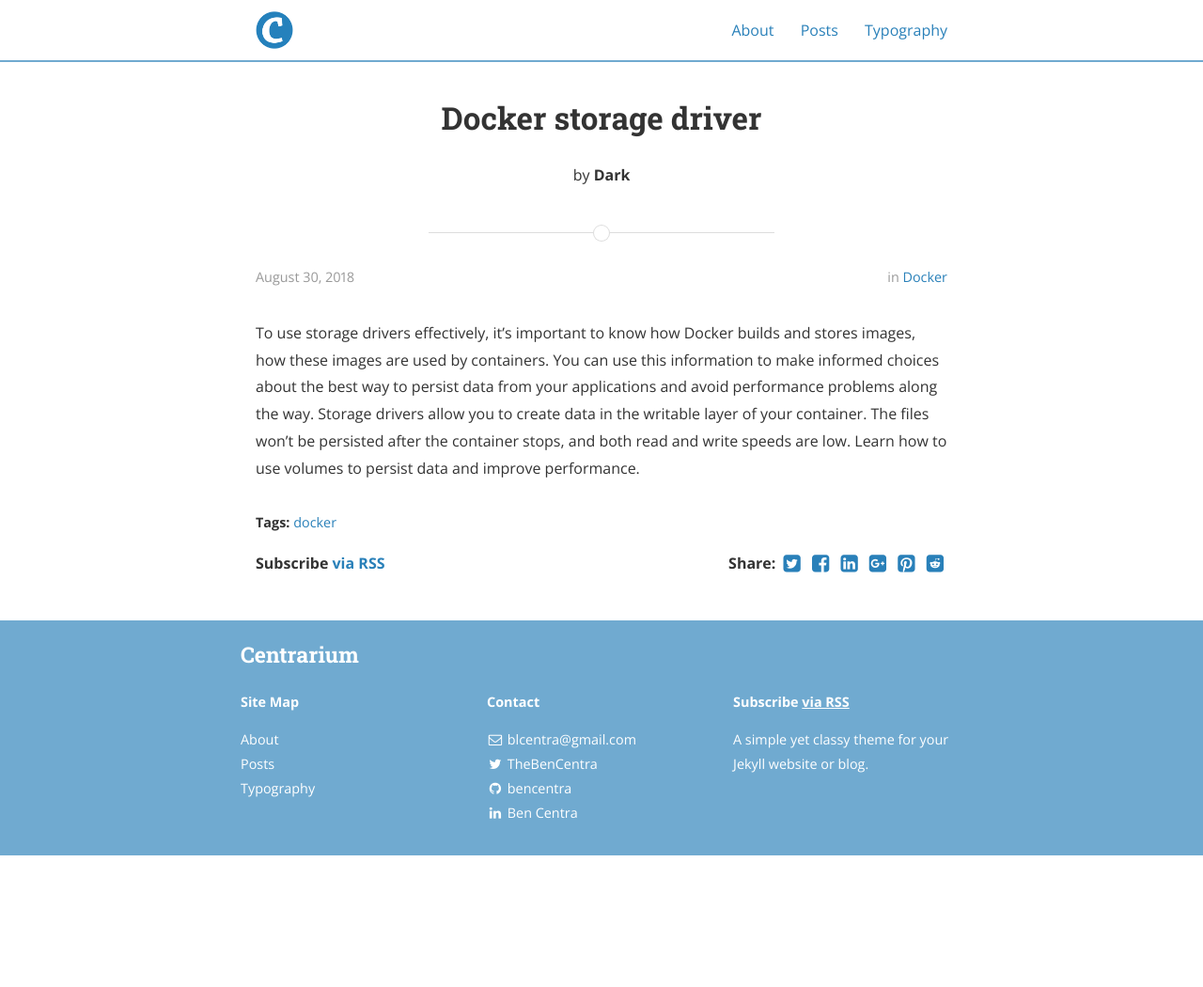
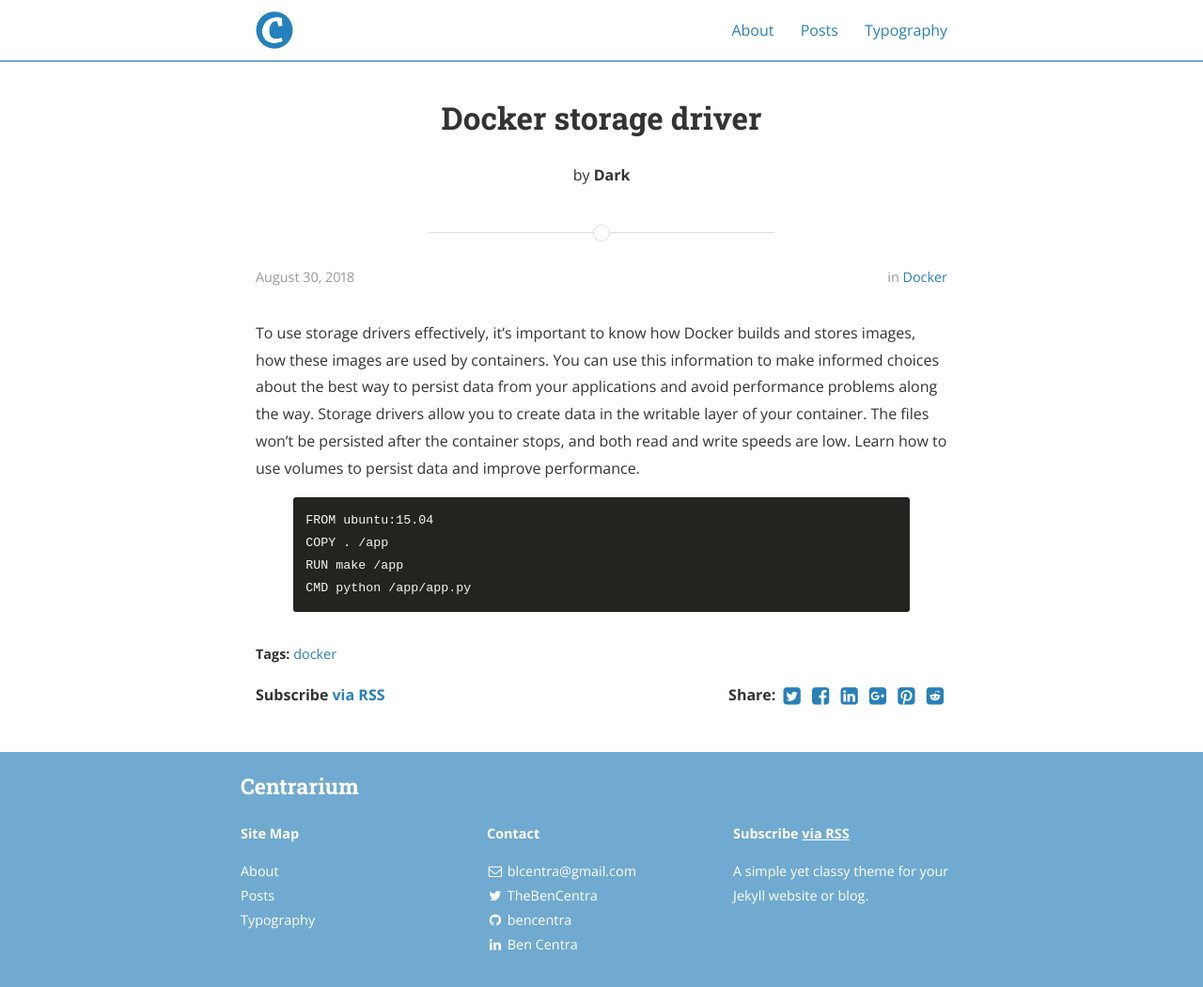
Before and after one commit to Dark0096/Dark0096.github.io, a Jekyll site: the page built from _posts/2018-08-30-docker-storage-driver.markdown, in a window 1280 px wide. Shown: the whole page at 94% size. Built offline with Jekyll 4.4.1, drawn with Linux system fonts in a browser that asks for light colours; nearby versions of some CDN libraries; before the commit the page ends 910 px from its top, so only the background shows below that.

Commit message:
Add docker storage driver article

```diff
--- a/_posts/2018-08-30-docker-storage-driver.markdown
+++ b/_posts/2018-08-30-docker-storage-driver.markdown
@@ -11,3 +11,10 @@ tags: docker
 To use storage drivers effectively, it’s important to know how Docker builds and stores images, how these images are used by containers. You can use this information to make informed choices about the best way to persist data from your applications and avoid performance problems along the way.
 Storage drivers allow you to create data in the writable layer of your container. The files won’t be persisted after the container stops, and both read and write speeds are low.
 Learn how to use volumes to persist data and improve performance.
+
+{% highlight bash %}
+FROM ubuntu:15.04
+COPY . /app
+RUN make /app
+CMD python /app/app.py
+{% endhighlight %}
```
